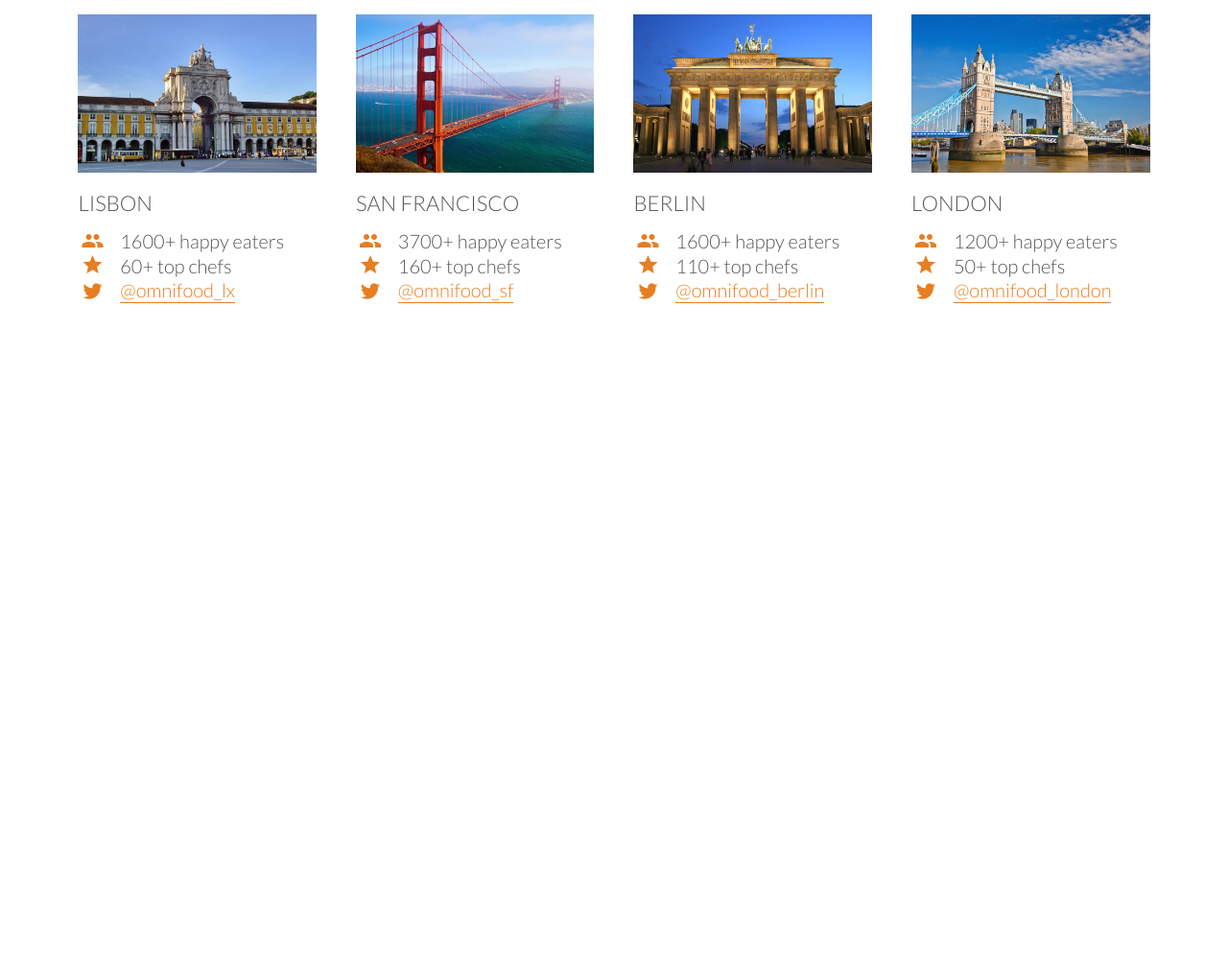
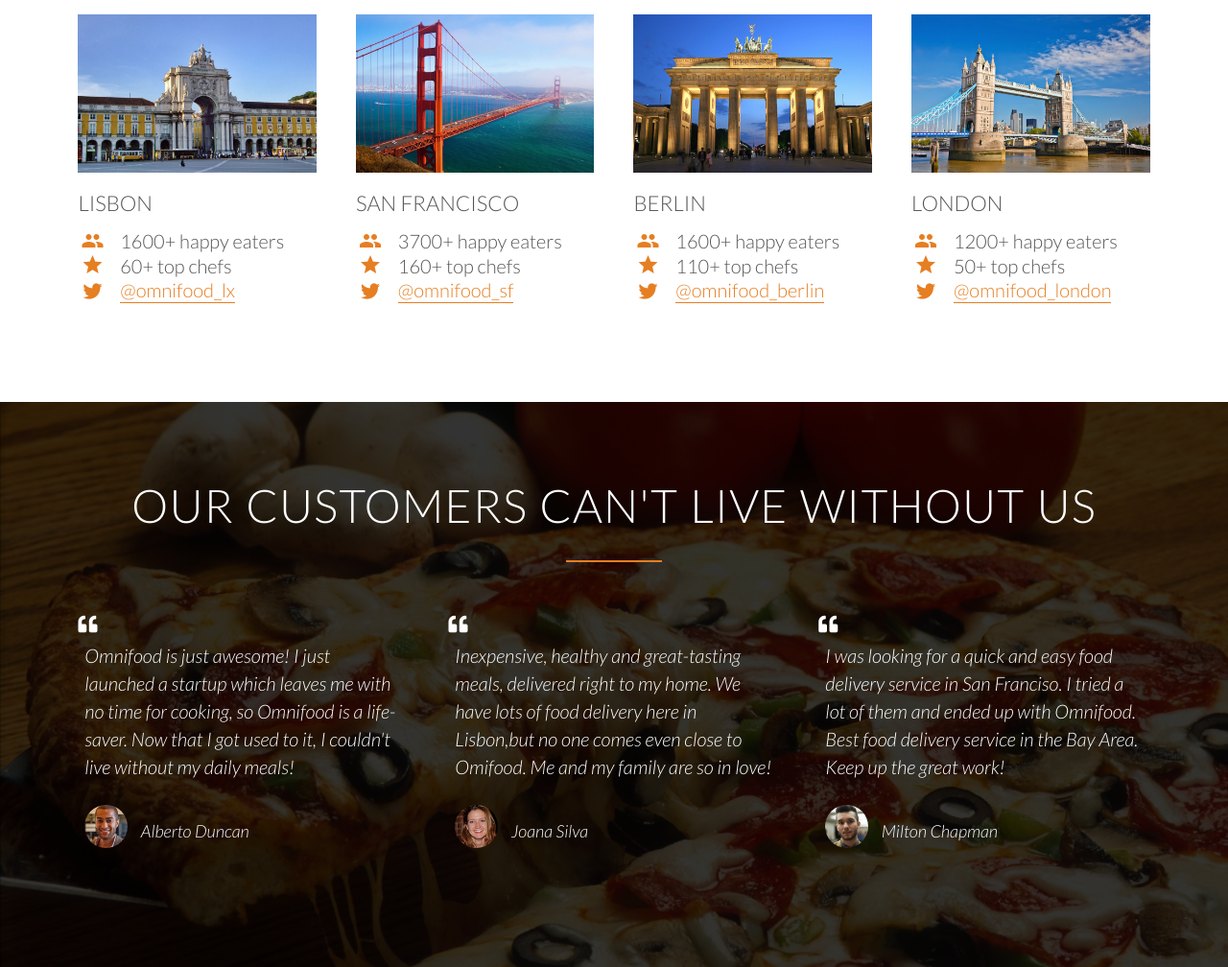
Before and after one commit to TravisWadeWilliamson/udemy-omnifood-responsive-website, a plain HTML site: page index.html in a window 1280 px wide. Shown: the part 3129-4137 px from the top of the page at 96% size. Before the commit the page ends 3548 px from the top, so only its background shows below. Drawn offline with nearby package versions, Linux system fonts and the light colour scheme.

Commit message:
finished through module 50

```diff
--- a/assets/css/style.css
+++ b/assets/css/style.css
@@ -182,6 +182,7 @@ header {
     background-image: linear-gradient(rgba(0, 0, 0, 0.7), rgba(0, 0, 0, 0.7)), url("../images/hero.jpg");
     background-size: cover;
     background-position: center;
+    background-attachment: fixed;
     height: 100vh;
 }
 
@@ -381,3 +382,43 @@ header {
     font-size: 100%;
     margin-top: -2px;
 }
+
+/*-----------------------------------------------------------------*/
+
+/* TESTIMONIALS */
+
+/*-----------------------------------------------------------------*/
+
+.section-testimonials {
+    background-image: linear-gradient(rgba(0, 0, 0, 0.8),rgba(0, 0, 0, 0.8)), url("../images/back-customers.jpg");
+    background-size: cover;
+    color: #fff;
+    /*Neat effect - keeps the background image fixed while you scroll*/
+    background-attachment: fixed;
+}
+
+blockquote {
+    padding: 2%;
+    /* the only reason italics works here is cos it was included in the font we linked*/
+    font-style: italic;
+    line-height: 145%;
+}
+
+cite {
+    font-size: 90%;
+    margin-top: 25px;
+    display: block;
+}
+/*a way to add the quotes in pure CSS rather than adding an icon is the following. Glyphs found on css-tricks. But I don't like the look of css so I am using Font Awesome*/
+/* blockquote:before {
+    content: "\0022";
+    font-size: 400%;
+} */
+
+cite .customer-images {
+    height: 45px;
+    width: auto;
+    border-radius: 50%;
+    margin-right: 10px;
+    vertical-align: middle;
+}
--- a/index.html
+++ b/index.html
@@ -221,6 +221,45 @@
                 </div>
             </div>
         </div>
+    </section>
+
+    <section class="section-testimonials">
+
+        <div class="row">
+            <h2>Our customers can't live without us</h2>
+        </div>
+        <!--blockquote is great for quotes and cite goes inside of the blockquote element-->
+        <div class="row">
+            <div class="col span-1-of-3 box">
+                <i class="fas fa-quote-left"></i>
+                <blockquote>Omnifood is just awesome! I just launched a startup which leaves me with no time for
+                    cooking, so Omnifood is a life-saver. Now that I got used to it, I couldn't live without my daily
+                    meals!
+                    <cite><img class="customer-images" src="assets/images/customer-1.jpg" alt="Photo of customer">
+                        Alberto Duncan</cite>
+                </blockquote>
+            </div>
+
+            <div class="col span-1-of-3 box">
+                <i class="fas fa-quote-left"></i>
+                <blockquote>Inexpensive, healthy and great-tasting meals, delivered right to my home. We have lots of
+                    food delivery here in Lisbon,but no one comes even close to Omifood. Me and my family are so in
+                    love!
+                    <cite><img class="customer-images" src="assets/images/customer-2.jpg" alt="Photo of customer">
+                        Joana Silva</cite>
+                </blockquote>
+            </div>
+
+            <div class="col span-1-of-3 box">
+                <i class="fas fa-quote-left"></i>
+                <blockquote>I was looking for a quick and easy food delivery service in San Franciso. I tried a lot of
+                    them and ended up with Omnifood. Best food delivery service in the Bay Area. Keep up the great work!
+                    <cite><img class="customer-images" src="assets/images/customer-3.jpg" alt="Photo of customer">
+                        Milton Chapman</cite>
+                </blockquote>
+            </div>
+
+        </div>
 
     </section>
 </body>
```
